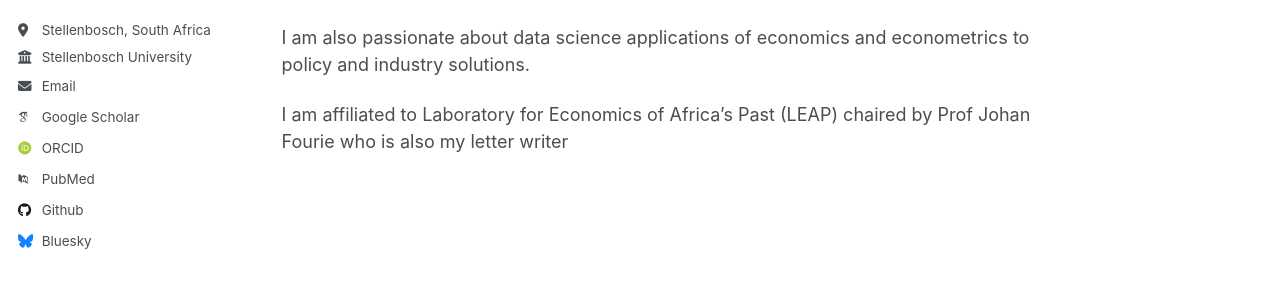
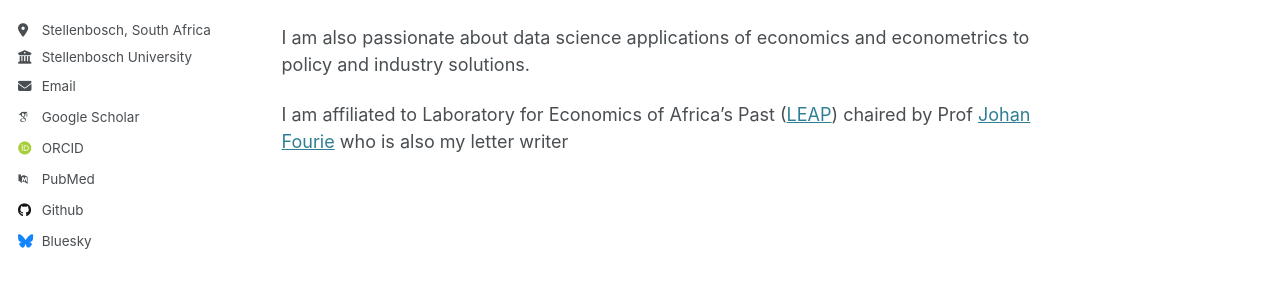
Before and after one commit to Tim0716/Tim0716.github.io, a Jekyll site: the page built from _pages/about.md, in a window 1280 px wide. Shown: the part 360-657 px from the top of the page. Built offline with Jekyll 4.4.1, drawn with Linux system fonts in a browser that asks for light colours; some web fonts are replaced; part of the change alters nothing that is shown.

```diff
--- a/_pages/about.md
+++ b/_pages/about.md
@@ -13,4 +13,4 @@ My research interests are in Economics of Long run growth and Development, Econo
 
 I am also passionate about data science applications of economics and econometrics to policy and industry solutions.
 
-I am affiliated to Laboratory for Economics of Africa's Past (LEAP) chaired by Prof Johan Fourie who is also my letter writer
+I am affiliated to Laboratory for Economics of Africa's Past ([LEAP](https://leapstellenbosch.org.za)) chaired by Prof [Johan Fourie](https://johanfourie.com) who is also my letter writer
```
